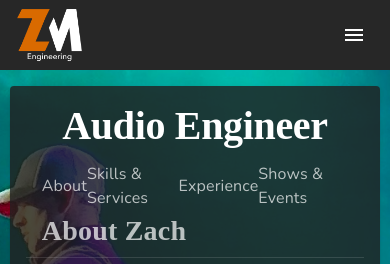
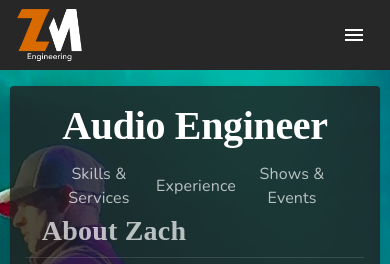
Before and after one commit to zrm20/zm-portfolio, a React (Create React App) app: page /audio in a window 390 px wide. Shown: the top 264 px of the page. Built offline with nearby package versions, Linux system fonts and the light colour scheme; a web font is replaced by a local one.

Commit message:
fix link formatting on mobile

```diff
--- a/src/components/audio/AudioPage/AudioPage.styles.ts
+++ b/src/components/audio/AudioPage/AudioPage.styles.ts
@@ -44,6 +44,7 @@ export default function useStyles(): Style {
       '& a': {
         color: "text.secondary",
         textDecoration: "none",
+        textAlign: 'center'
       }
     }
   }
--- a/src/components/audio/AudioPage/AudioPage.tsx
+++ b/src/components/audio/AudioPage/AudioPage.tsx
@@ -24,7 +24,6 @@ export default function AudioHome(props: AudioHomeProps): JSX.Element {
         <Typography variant="h2" sx={styles.title}>Audio Engineer</Typography>
 
         <Toolbar sx={styles.links} component="nav">
-          <RouterLink to="#about">About</RouterLink>
           <RouterLink to="#skills">Skills & Services</RouterLink>
           <RouterLink to="#experience">Experience</RouterLink>
           <RouterLink to="#projects">Shows & Events</RouterLink>
```
